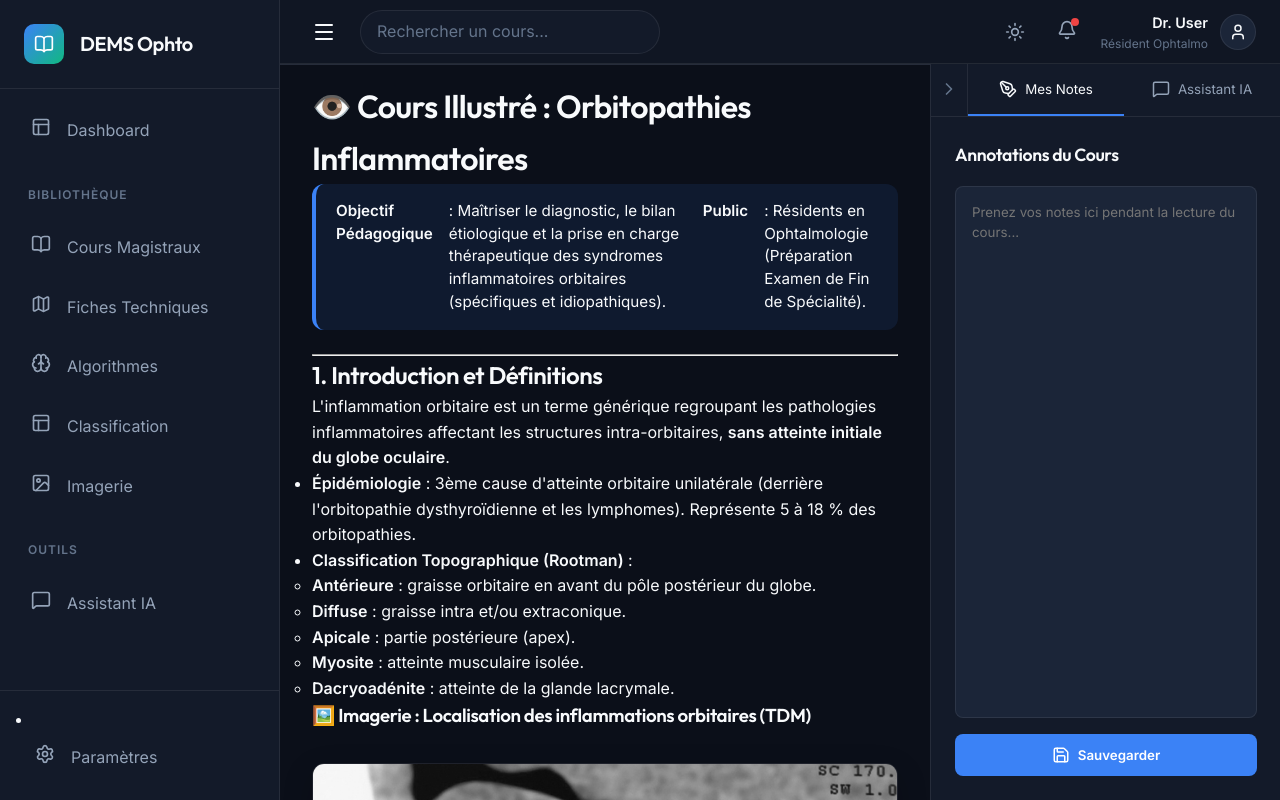
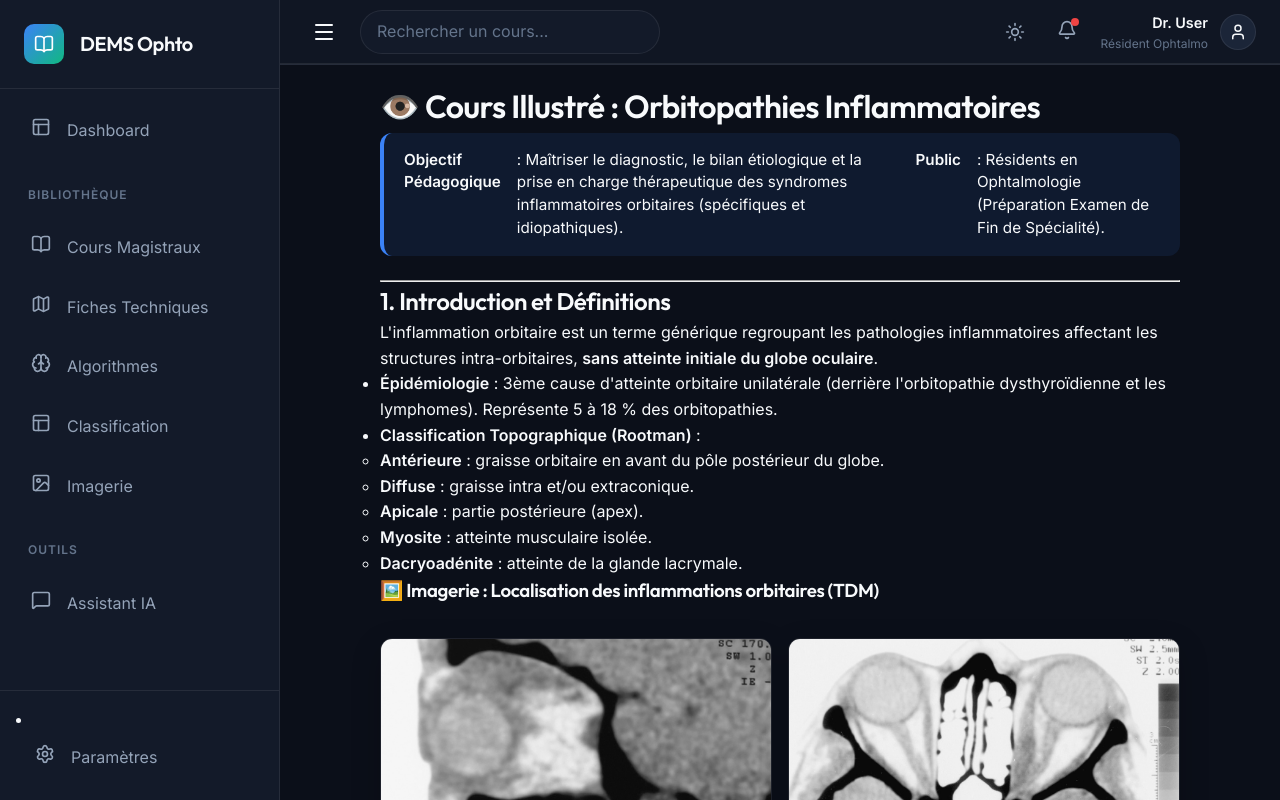
Before and after one commit to medstudent595-blip/ophto-app, a React (Vite) app: page /course/1 in a window 1280 px wide. Built offline with nearby package versions, Linux system fonts and the light colour scheme.

Commit message:
Fix table text wrapping and collapse notes panel by default

```diff
--- a/src/index.css
+++ b/src/index.css
@@ -143,6 +143,9 @@ th, td {
   padding: 1rem;
   text-align: left;
   border-bottom: 1px solid var(--border-color);
+  word-break: break-word;
+  white-space: normal;
+  min-width: 120px;
 }
 th {
   background: var(--bg-tertiary);
--- a/src/pages/CourseReader.jsx
+++ b/src/pages/CourseReader.jsx
@@ -17,7 +17,7 @@ const CourseReader = () => {
   const [copied, setCopied] = useState(false);
   const [activeTab, setActiveTab] = useState('notes');
   const [activeSection, setActiveSection] = useState('cours');
-  const [sidebarOpen, setSidebarOpen] = useState(true);
+  const [sidebarOpen, setSidebarOpen] = useState(false);
 
   // Font size state
   const [fontSize, setFontSize] = useState(16);
```
